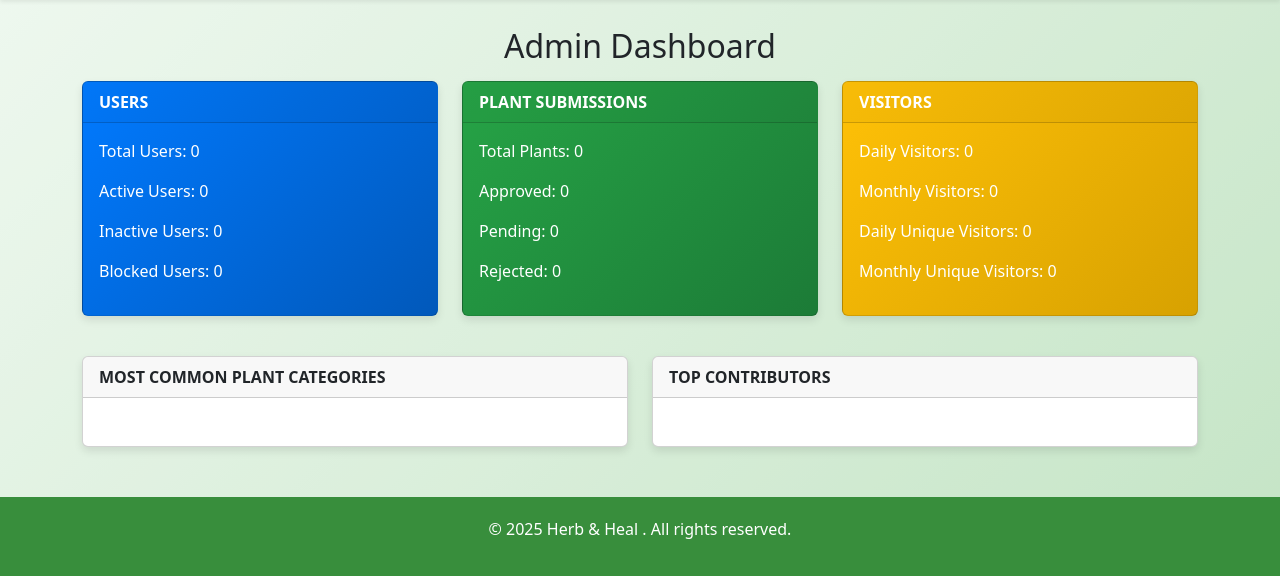
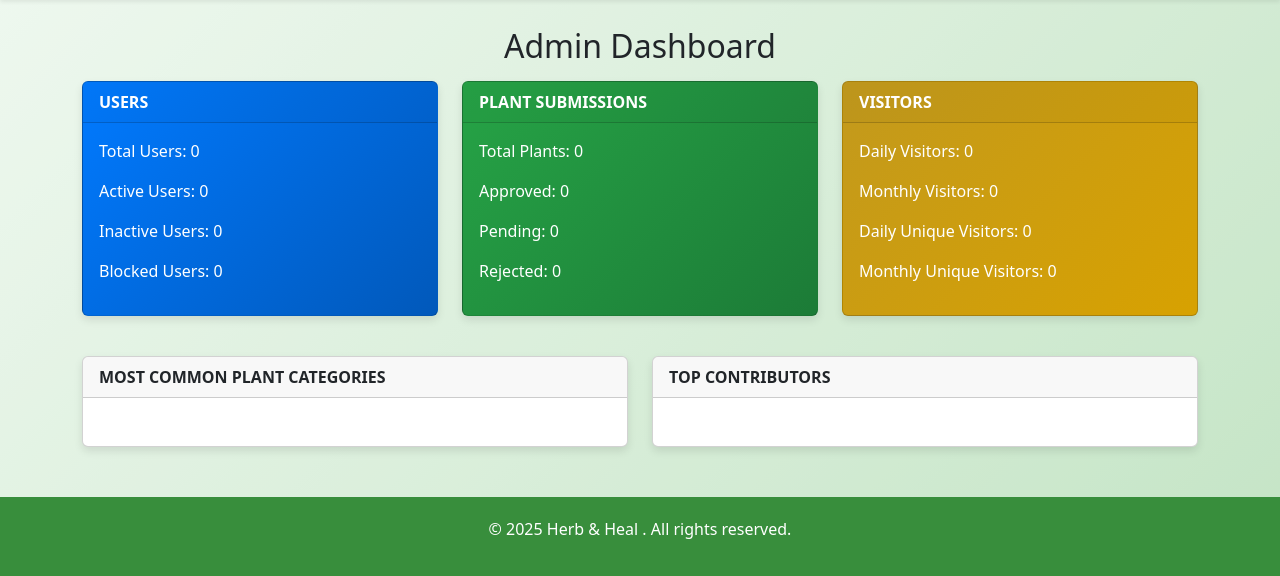
Before and after one commit to ram-chadar/HerbalPlants, a Flask app: page /admin/dashboard in a window 1280 px wide. Shown: the part 69-645 px from the top of the page. Run offline with Flask 3, Linux system fonts and the light colour scheme; the visitor is signed in with stand-in values (Sample User, id 1); data that the repository does not hold is empty; parts of the project's set-up code (start-up, migrations or seed data) failed here and were passed over.

Commit message:
visitor-bgcolor

```diff
--- a/static/dashboard.css
+++ b/static/dashboard.css
@@ -57,7 +57,7 @@ h2 {
 
 /* Visitors Card */
 .card.bg-warning {
-    background: linear-gradient(135deg, rgba(255, 193, 7, 0.9), rgba(211, 158, 0, 0.9));
+    background: linear-gradient(135deg, rgba(188, 149, 31, 0.9), rgba(211, 158, 0, 0.9));
 
 }
 
```
